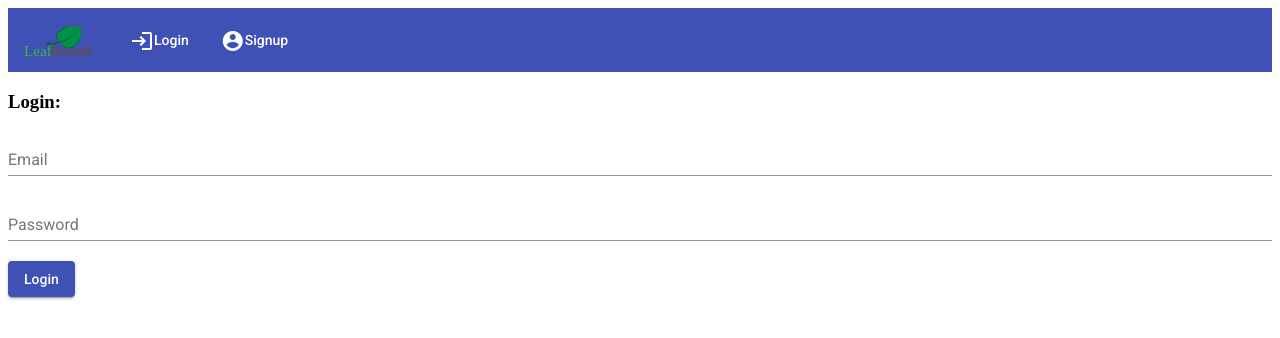
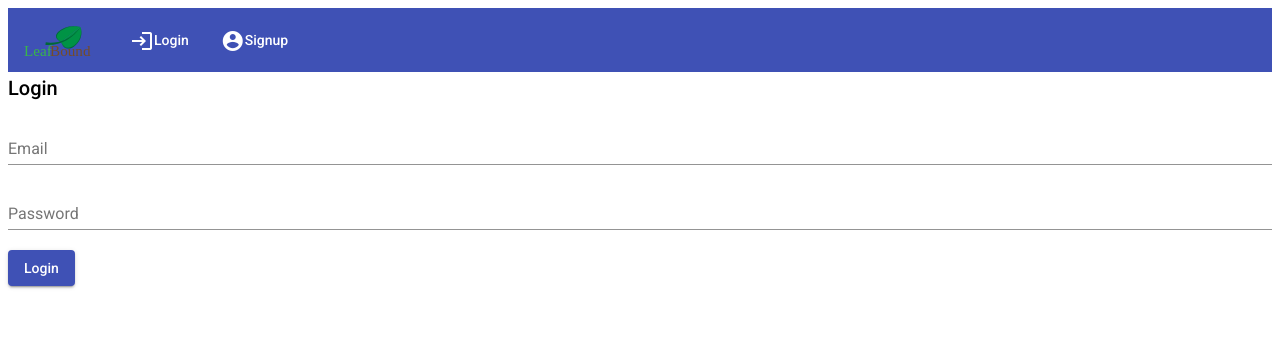
Before and after one commit to Revature-Leafbound/Leafbound, an Angular app: page /login in a window 1280 px wide. Shown: the top 338 px of the page. Built offline with nearby package versions, Linux system fonts and the light colour scheme.

Commit message:
added login title

```diff
--- a/src/app/components/login/login.component.html
+++ b/src/app/components/login/login.component.html
@@ -1,4 +1,4 @@
-<h3>Login:</h3>
+<div class="mat-title">Login</div>
 <form class="login-form" [formGroup]="loginForm" (ngSubmit)="onSubmit()">
   <mat-form-field class="login-full-width">
     <mat-label for="email">Email</mat-label>
```
